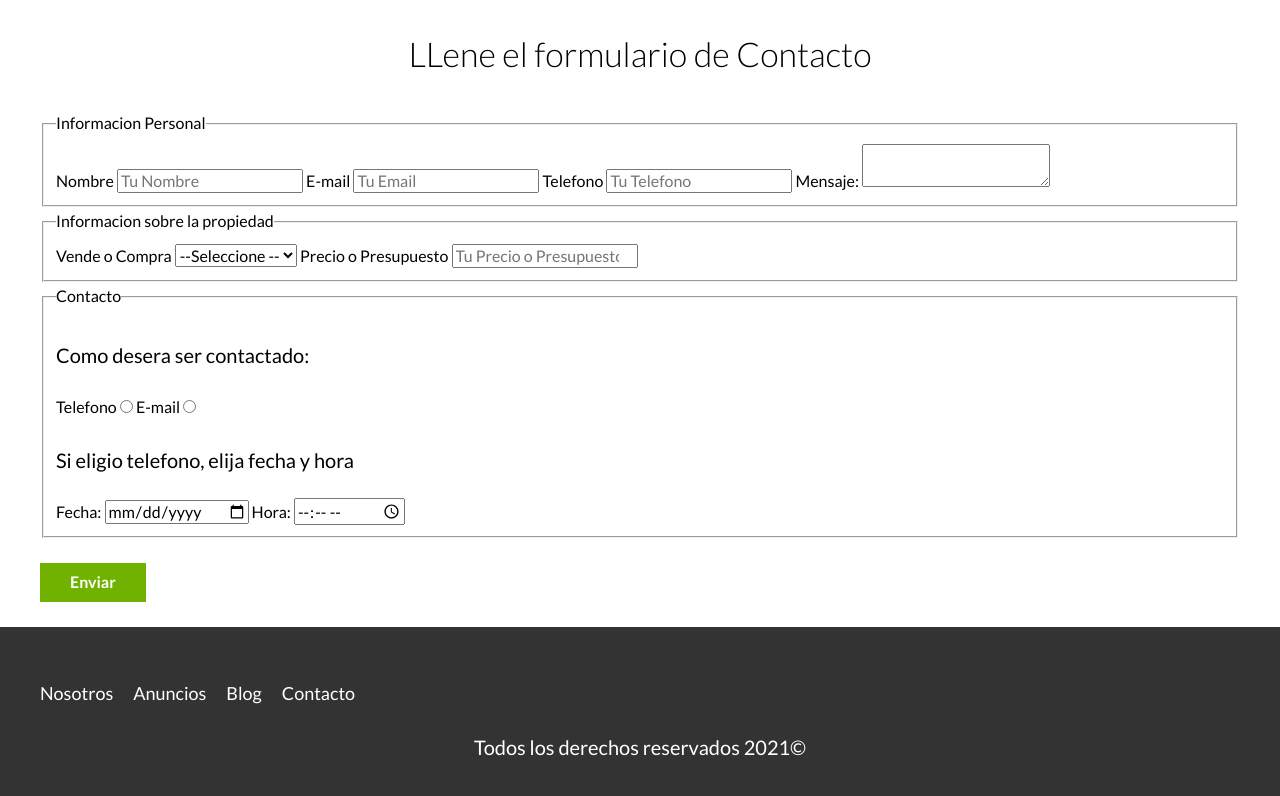
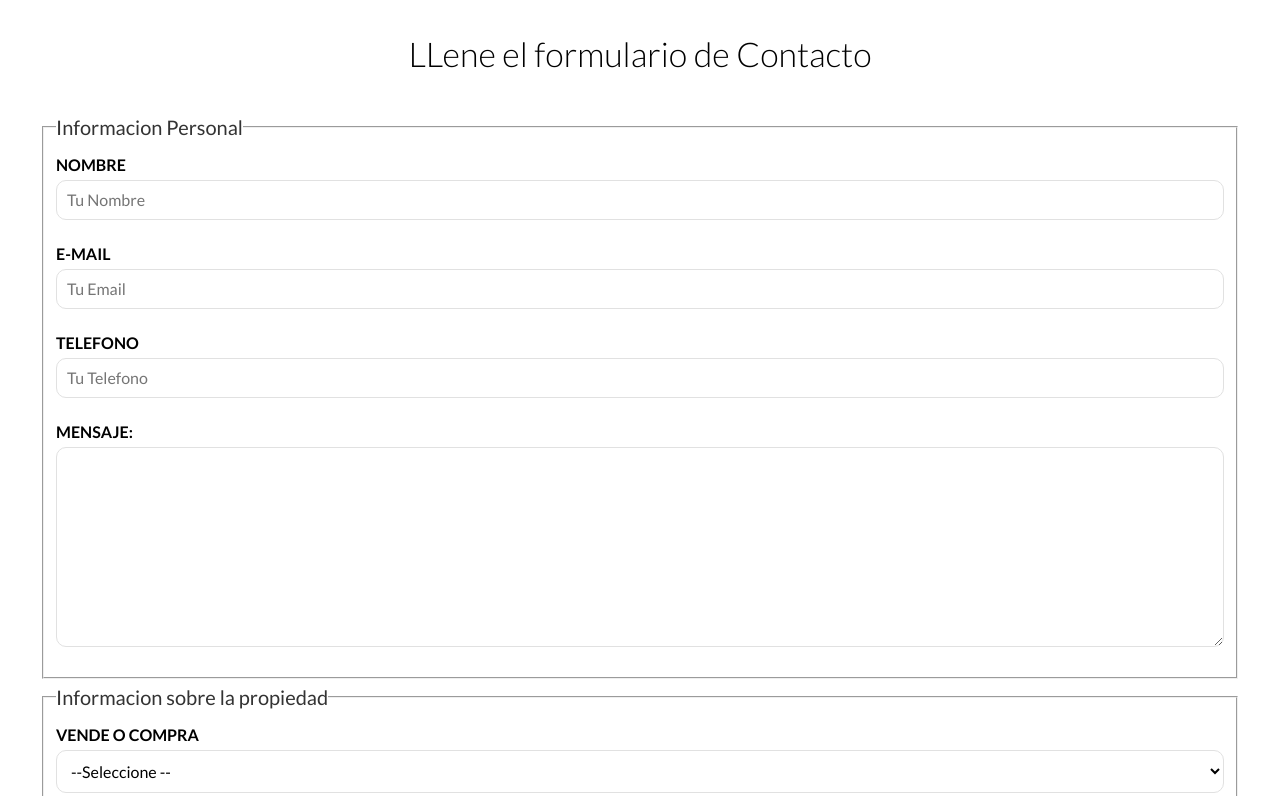
Before and after one commit to marina757/Proyecto_Bienes, a website: page contacto.html in a window 1280 px wide. Shown: the part 814-1610 px from the top of the page. Drawn offline with Linux system fonts and the light colour scheme.

Commit message:
css al form

```diff
--- a/src/scss/app.scss
+++ b/src/scss/app.scss
@@ -14,6 +14,7 @@
 @import 'layout/contactar';
 @import 'layout/inferior';
 @import 'layout/testimoniales';
+@import 'layout/formulario';
 
 /**Paginas internas*/
 @import 'internas/nosotros';
--- /dev/null
+++ b/src/scss/layout/_formulario.scss
@@ -0,0 +1,46 @@
+.formulario {
+    p {
+        font-size: 1.4rem;
+        color: $grisOscuro;
+        margin: 2rem 0 0 0;
+    }
+
+    legend {
+        font-size: 2rem;
+        color: $grisOscuro;
+    }
+
+    label {
+        font-weight: $bold;
+        text-transform: uppercase;
+        display: block;
+    }
+
+    input:not([type="submit"]),
+    textarea,
+    select{
+        padding: 1rem;
+        display: block;
+        width: 100%;
+        background-color: $blanco;
+        border: 1px solid $gris;
+        border-radius: 1rem;
+        margin-bottom: 2rem;
+    }
+
+    textarea {
+        height: 20rem;
+    }
+
+    .forma-contacto {
+        max-width: 30rem;
+        display: flex;
+        justify-content: space-between;
+        align-items: center;
+    }
+
+    input[type="radio"] {
+        margin: 0;
+        width: auto;
+    }
+}
```
Also changed, not shown: build/css/app.css, 1 other file.
